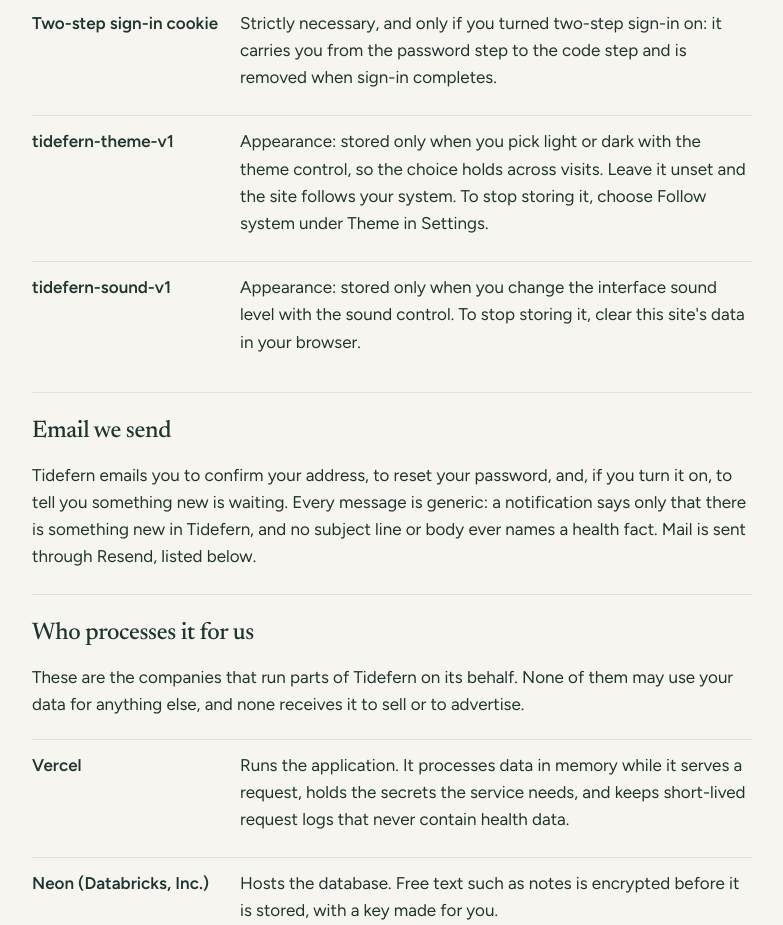
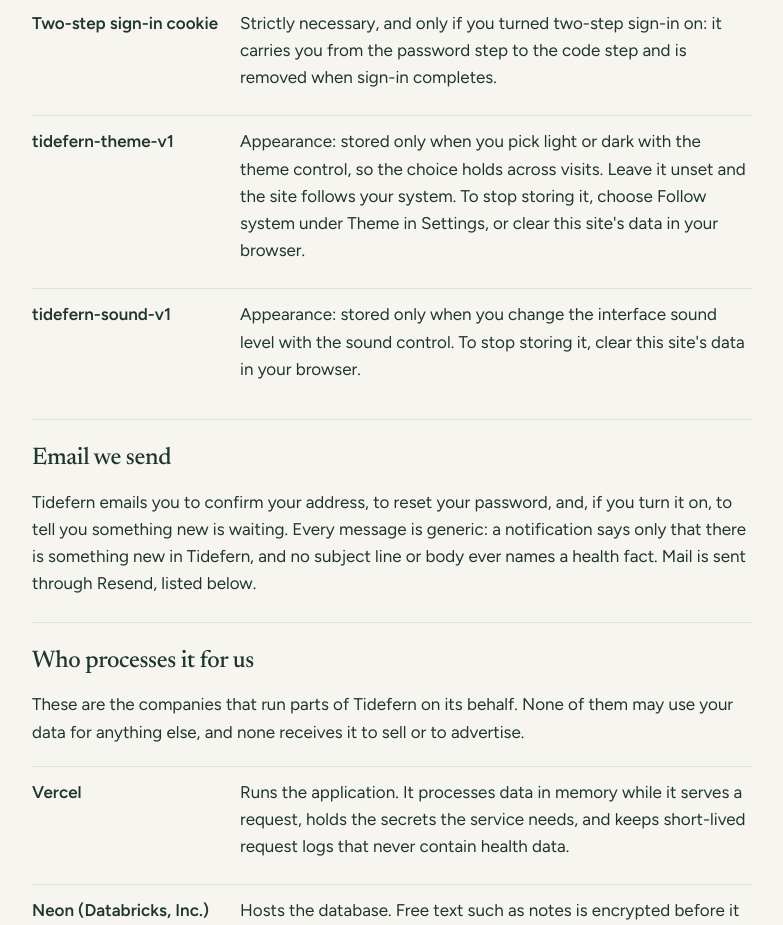
Before and after one commit to iurman/tidefern, a Next.js app in the folder apps/web/: page /privacy in a window 1280 px wide. Shown: the part 1620-2545 px from the top of the page, without its empty margins (376-1159 px from the left). Built offline with nearby package versions, Linux system fonts and the light colour scheme; no server answers.

Commit message:
Keep clearing site data as a way to stop storing the theme key on the privacy page
The header theme toggle stores the key for visitors without an account, who cannot open Settings, so the sentence lists both ways.

```diff
--- a/apps/web/src/app/(public)/privacy/page.tsx
+++ b/apps/web/src/app/(public)/privacy/page.tsx
@@ -111,7 +111,7 @@
             {
               term: THEME_KEY,
               detail:
-                "Appearance: stored only when you pick light or dark with the theme control, so the choice holds across visits. Leave it unset and the site follows your system. To stop storing it, choose Follow system under Theme in Settings.",
+                "Appearance: stored only when you pick light or dark with the theme control, so the choice holds across visits. Leave it unset and the site follows your system. To stop storing it, choose Follow system under Theme in Settings, or clear this site's data in your browser.",
             },
             {
               term: SOUND_KEY,
```
